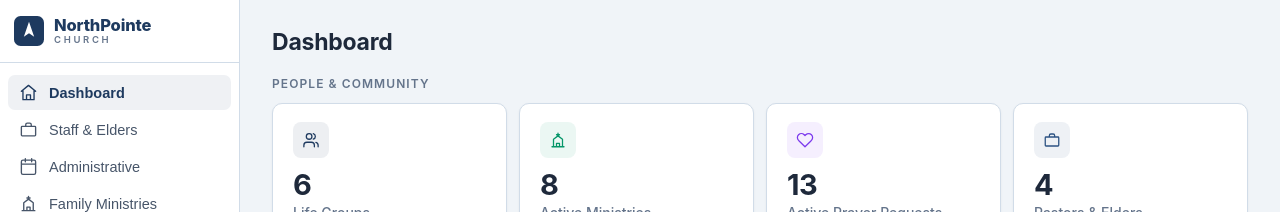
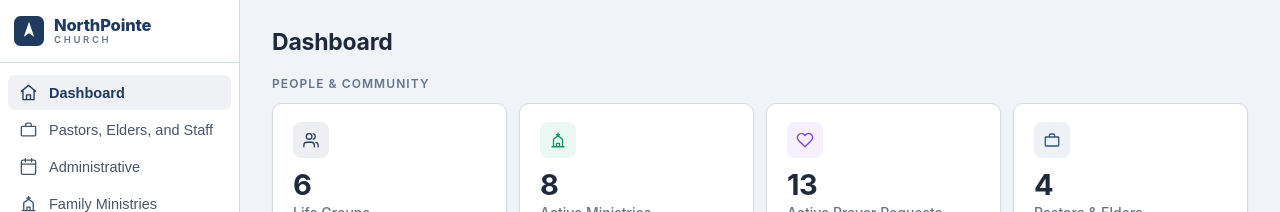
Before and after one commit to rexegan/churchapp, a React (Vite) app: page / in a window 1280 px wide. Shown: the top 212 px of the page. Built offline with nearby package versions, Linux system fonts and the light colour scheme.

Commit message:
Rename Staff & Elders tab to Pastors, Elders, and Staff
Sidebar label and section heading updated.

Co-Authored-By: Claude Fable 5 <noreply@anthropic.com>
Claude-Session: https://claude.ai/code/session_01KDhGQCmeQBL31XxppbmqH1

```diff
--- a/src/App.jsx
+++ b/src/App.jsx
@@ -2227,7 +2227,7 @@ function HR({ staff, setStaff }) {
   return (
     <div style={{ display: "flex", flexDirection: "column", gap: 18 }}>
       <div style={{ display: "flex", justifyContent: "space-between", alignItems: "center" }}>
-        <div><h1 style={{ fontSize: 23, fontWeight: 700, color: C.text, letterSpacing: "-0.01em" }}>Staff & Elders</h1><p style={{ color: C.muted, marginTop: 4, fontSize: 14.5 }}>Staff and elder body — click any stat to filter, click any person to open their file</p></div>
+        <div><h1 style={{ fontSize: 23, fontWeight: 700, color: C.text, letterSpacing: "-0.01em" }}>Pastors, Elders, and Staff</h1><p style={{ color: C.muted, marginTop: 4, fontSize: 14.5 }}>Staff and elder body — click any stat to filter, click any person to open their file</p></div>
         <Btn onClick={() => { setAddForm(empty); setAddModal(true); }}>+ Add Staff</Btn>
       </div>
 
@@ -2647,7 +2647,7 @@ function PersonCardModal({ name, lifeGroups, staff, deacons, extras, onSaveExtra
 // ── Sidebar nav ───────────────────────────────────────────────────────────────
 const TABS = [
   { id:"dashboard", label:"Dashboard",      icon:"🏠" },
-  { id:"hr",        label:"Staff & Elders",  icon:"👔" },
+  { id:"hr",        label:"Pastors, Elders, and Staff",  icon:"👔" },
   { id:"admin",     label:"Administrative", icon:"📅" },
   { id:"family",     label:"Family Ministries", icon:"⛪" },
   { id:"lifegroups", label:"Life Groups",       icon:"👥" },
```
